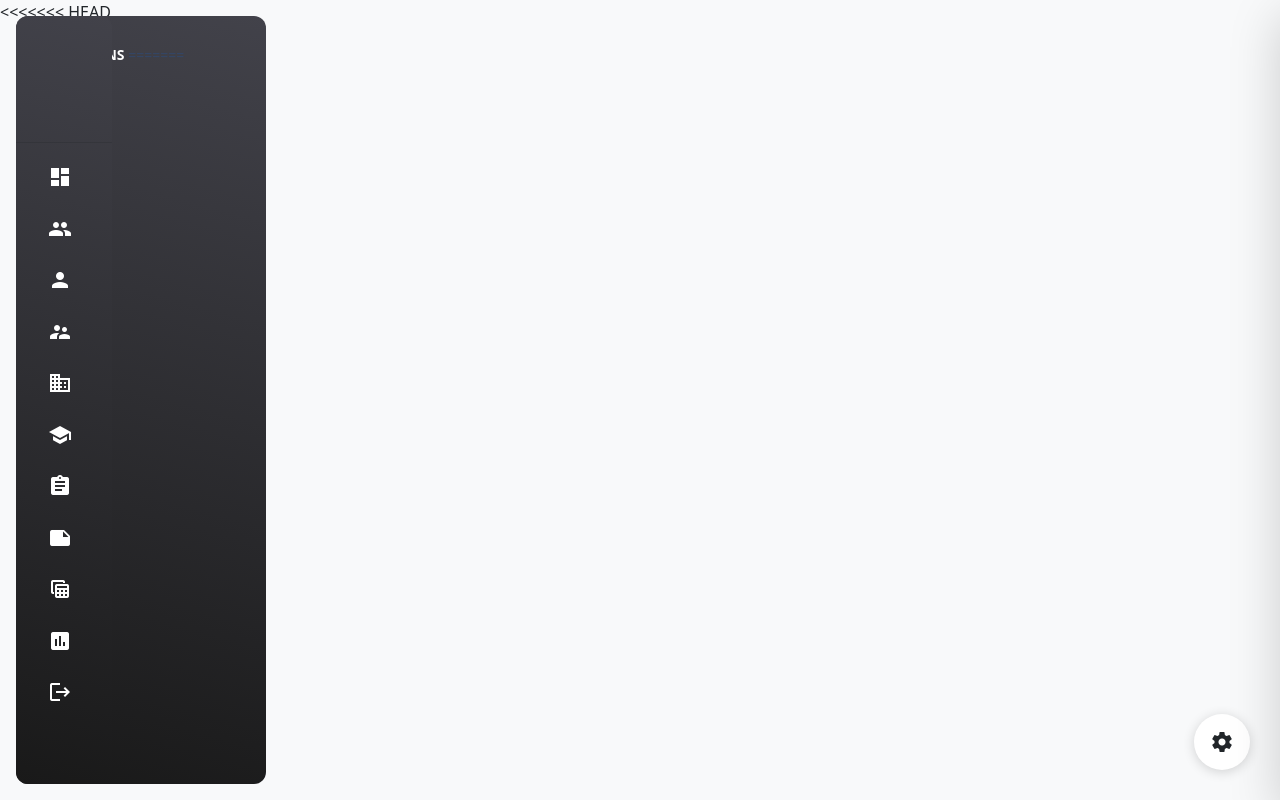
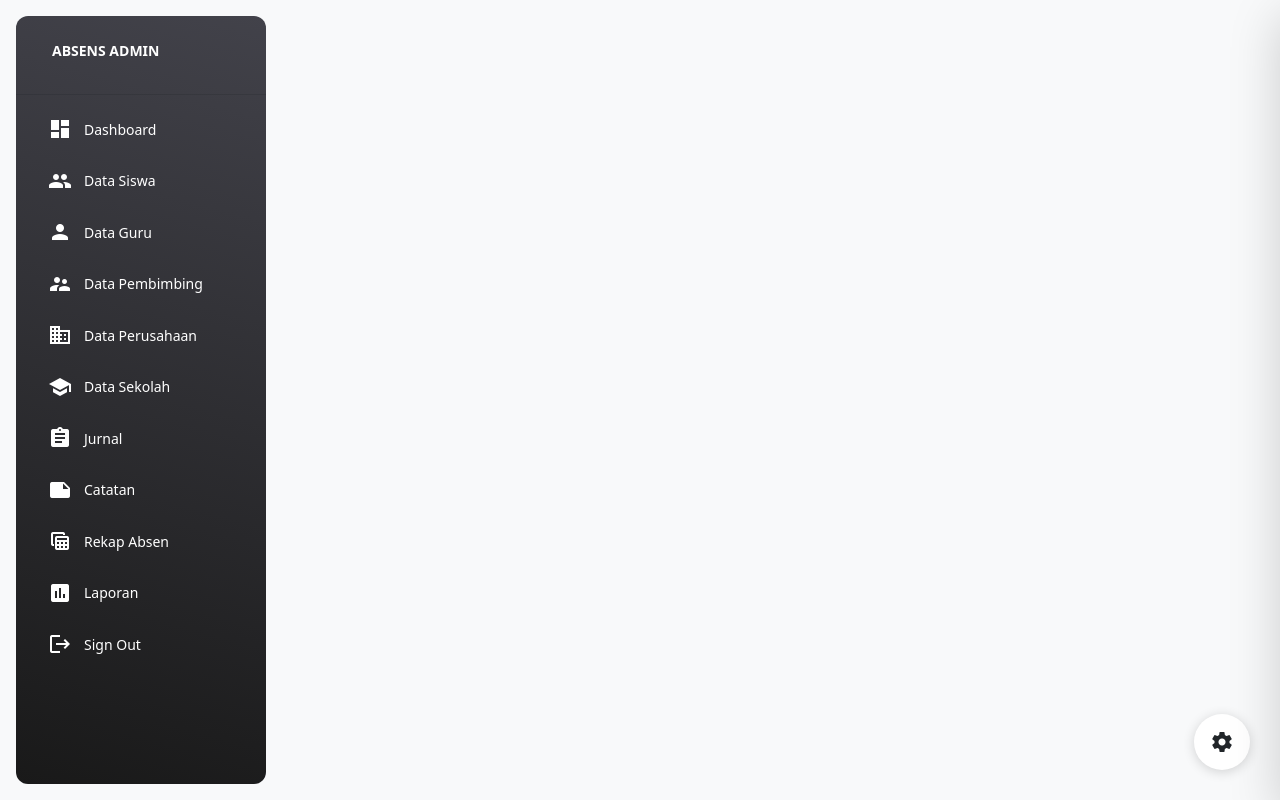
Before and after one commit to Exxon-dev/fitur_absen, a PHP site: page /pages/index.php in a window 1280 px wide. Run offline with PHP 8.4, Linux system fonts and the light colour scheme; data that the repository does not hold is empty; some libraries are stand-ins or nearby versions.

Commit message:
menyelesaikan konflik sidebar

```diff
--- a/absensi/pages/sidebar.php
+++ b/absensi/pages/sidebar.php
@@ -1,17 +1,4 @@
-<<<<<<< HEAD
-<li class="nav-item d-xl-none ps-3 d-flex align-items-center">
-  <a href="javascript:;" class="nav-link text-body p-0" id="iconNavbarSidenav">
-    <i class="fas fa-bars text-white"></i>
-  </a>
-</li>
 
-<aside class="sidenav navbar navbar-vertical navbar-expand-xs border-0 border-radius-xl my-3 fixed-start ms-3 bg-gradient-dark g-sidenav-hidden" id="sidenav-main">
-  <div class="sidenav-header">
-    <i class="fas fa-times p-3 cursor-pointer text-white opacity-8 position-absolute end-0 top-0 d-xl-none" id="iconSidenav"></i>
-    <a class="navbar-brand m-0" href="index.php?page=dashboard">
-      <img src="assets/img/LOGOSMK-removebg-preview.png" class="navbar-brand-img h-100" alt="main_logo">
-      <span class="ms-1 font-weight-bold text-white">ABSENS</span>
-=======
 <style>
   /* Sembunyikan sidebar di HP/tablet saat awal */
   @media (max-width: 1199.98px) {
@@ -45,7 +32,6 @@
     <i class="fas fa-times p-3 cursor-pointer text-white d-xl-none" id="iconSidenav"></i>
     <a class="navbar-brand m-0" href="#">
       <span class="ms-1 font-weight-bold text-white">ABSENS ADMIN</span>
->>>>>>> 7aefb515e5c9771bd41547c6bbac6ab484fee2ab
     </a>
   </div>
 
```
